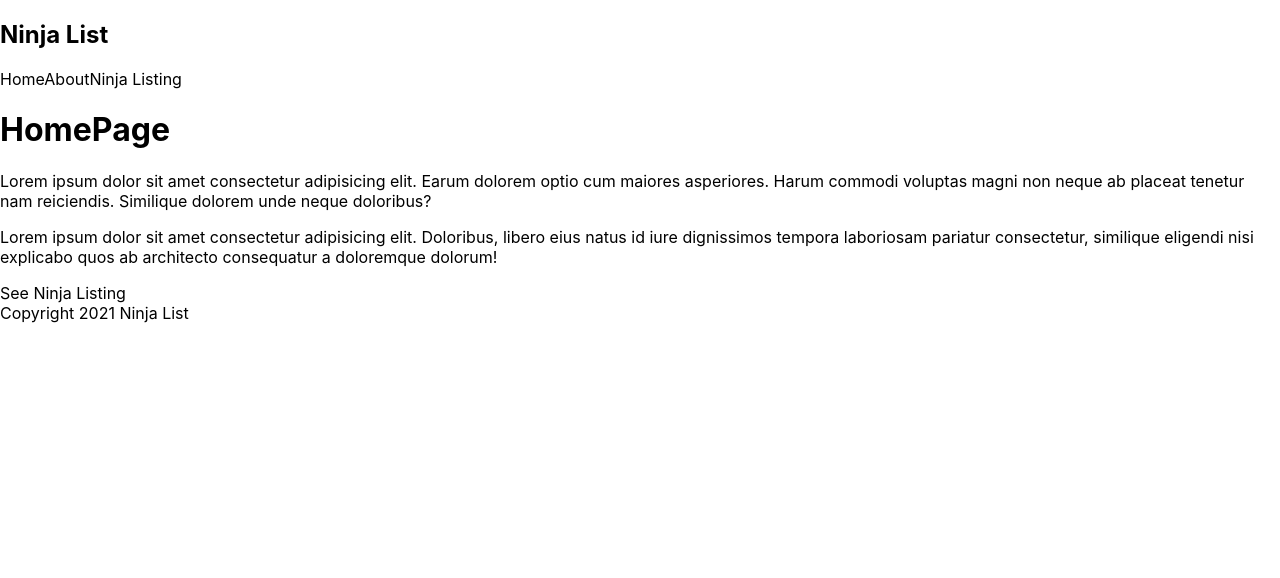
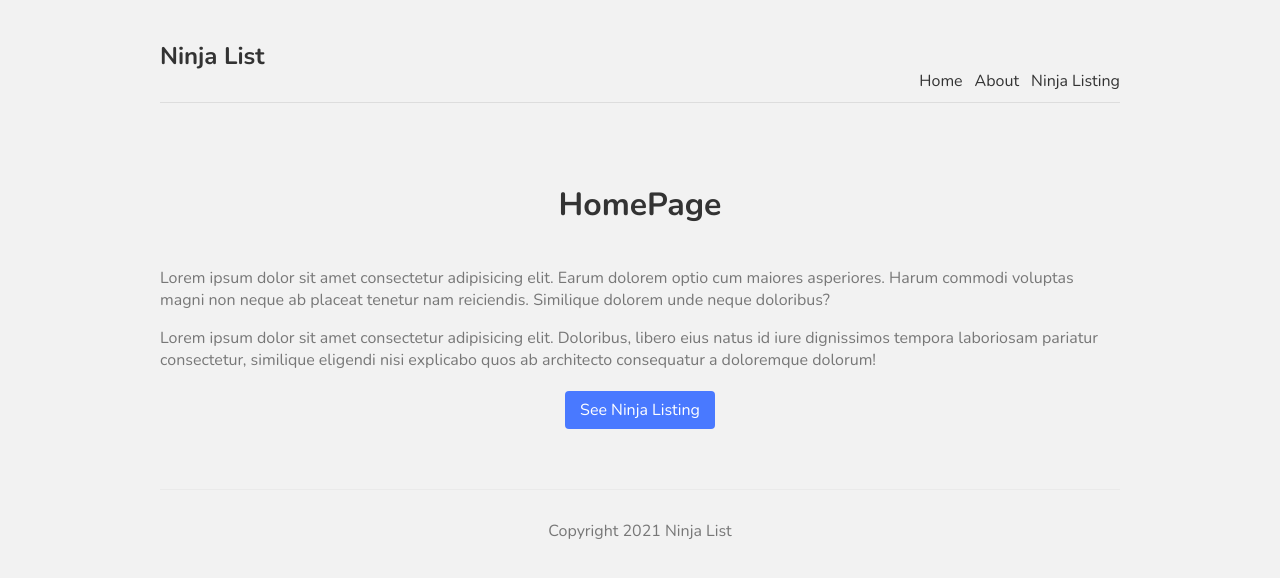
Before and after one commit to Ezzedini-Yassine/nextjs, a Next.js app in the folder ninjalist/: page / in a window 1280 px wide. Shown: the top 578 px of the page. Built offline with nearby package versions, Linux system fonts and the light colour scheme.

Commit message:
Layout + CSS + 404

```diff
--- a/ninjalist/comps/Footer.js
+++ b/ninjalist/comps/Footer.js
@@ -1,9 +1,5 @@
 const Footer = () => {
-  return (
-    <>
-      <div>Copyright 2021 Ninja List</div>
-    </>
-  );
+  return <footer>Copyright 2021 Ninja List</footer>;
 };
 
 export default Footer;
--- /dev/null
+++ b/ninjalist/comps/Layout.js
@@ -0,0 +1,14 @@
+import Footer from "./Footer";
+import Navbar from "./Navbar";
+
+const Layout = ({ children }) => {
+  return (
+    <div className="content">
+      <Navbar />
+      {children}
+      <Footer />
+    </div>
+  );
+};
+
+export default Layout;
--- a/ninjalist/comps/Navbar.js
+++ b/ninjalist/comps/Navbar.js
@@ -3,7 +3,7 @@
 const Navbar = () => {
   return (
     <nav>
-      <div>
+      <div className="logo">
         <h1>Ninja List</h1>
       </div>
       <Link href="/">
--- a/ninjalist/pages/_app.js
+++ b/ninjalist/pages/_app.js
@@ -1,7 +1,12 @@
-import '../styles/globals.css'
+import Layout from "../comps/Layout";
+import "../styles/globals.css";
 
 function MyApp({ Component, pageProps }) {
-  return <Component {...pageProps} />
+  return (
+    <Layout>
+      <Component {...pageProps} />
+    </Layout>
+  );
 }
 
-export default MyApp
+export default MyApp;
--- a/ninjalist/pages/index.js
+++ b/ninjalist/pages/index.js
@@ -8,23 +8,21 @@
 export default function Home() {
   return (
     <div>
-      <Navbar />
-      <h1>HomePage</h1>
-      <p>
+      <h1 className={styles.title}>HomePage</h1>
+      <p className={styles.text}>
         Lorem ipsum dolor sit amet consectetur adipisicing elit. Earum dolorem
         optio cum maiores asperiores. Harum commodi voluptas magni non neque ab
         placeat tenetur nam reiciendis. Similique dolorem unde neque doloribus?
       </p>
-      <p>
+      <p className={styles.text}>
         Lorem ipsum dolor sit amet consectetur adipisicing elit. Doloribus,
         libero eius natus id iure dignissimos tempora laboriosam pariatur
         consectetur, similique eligendi nisi explicabo quos ab architecto
         consequatur a doloremque dolorum!
       </p>
       <Link href="/ninjas">
-        <a> See Ninja Listing</a>
+        <a className={styles.btn}> See Ninja Listing</a>
       </Link>
-      <Footer />
     </div>
   );
 }
--- a/ninjalist/styles/Home.module.css
+++ b/ninjalist/styles/Home.module.css
@@ -1,116 +1,18 @@
-.container {
-  padding: 0 2rem;
-}
-
-.main {
-  min-height: 100vh;
-  padding: 4rem 0;
-  flex: 1;
-  display: flex;
-  flex-direction: column;
-  justify-content: center;
-  align-items: center;
-}
-
-.footer {
-  display: flex;
-  flex: 1;
-  padding: 2rem 0;
-  border-top: 1px solid #eaeaea;
-  justify-content: center;
-  align-items: center;
-}
-
-.footer a {
-  display: flex;
-  justify-content: center;
-  align-items: center;
-  flex-grow: 1;
-}
-
-.title a {
-  color: #0070f3;
-  text-decoration: none;
-}
-
-.title a:hover,
-.title a:focus,
-.title a:active {
-  text-decoration: underline;
-}
-
 .title {
-  margin: 0;
-  line-height: 1.15;
-  font-size: 4rem;
-}
-
-.title,
-.description {
+  color: #333;
+  padding-bottom: 20px;
   text-align: center;
 }
-
-.description {
-  margin: 4rem 0;
-  line-height: 1.5;
-  font-size: 1.5rem;
+.text {
+  color: #777;
 }
-
-.code {
-  background: #fafafa;
-  border-radius: 5px;
-  padding: 0.75rem;
-  font-size: 1.1rem;
-  font-family: Menlo, Monaco, Lucida Console, Liberation Mono, DejaVu Sans Mono,
-    Bitstream Vera Sans Mono, Courier New, monospace;
+.btn {
+  display: block;
+  width: 150px;
+  padding: 8px 0;
+  margin: 20px auto;
+  background: #4979ff;
+  border-radius: 4px;
+  color: white;
+  text-align: center;
 }
-
-.grid {
-  display: flex;
-  align-items: center;
-  justify-content: center;
-  flex-wrap: wrap;
-  max-width: 800px;
-}
-
-.card {
-  margin: 1rem;
-  padding: 1.5rem;
-  text-align: left;
-  color: inherit;
-  text-decoration: none;
-  border: 1px solid #eaeaea;
-  border-radius: 10px;
-  transition: color 0.15s ease, border-color 0.15s ease;
-  max-width: 300px;
-}
-
-.card:hover,
-.card:focus,
-.card:active {
-  color: #0070f3;
-  border-color: #0070f3;
-}
-
-.card h2 {
-  margin: 0 0 1rem 0;
-  font-size: 1.5rem;
-}
-
-.card p {
-  margin: 0;
-  font-size: 1.25rem;
-  line-height: 1.5;
-}
-
-.logo {
-  height: 1em;
-  margin-left: 0.5rem;
-}
-
-@media (max-width: 600px) {
-  .grid {
-    width: 100%;
-    flex-direction: column;
-  }
-}
--- a/ninjalist/styles/globals.css
+++ b/ninjalist/styles/globals.css
@@ -1,16 +1,45 @@
-html,
+@import url("https://fonts.googleapis.com/css2?family=Nunito:wght@300;400;600;700&display=swap");
+
 body {
-  padding: 0;
-  margin: 0;
-  font-family: -apple-system, BlinkMacSystemFont, Segoe UI, Roboto, Oxygen,
-    Ubuntu, Cantarell, Fira Sans, Droid Sans, Helvetica Neue, sans-serif;
+  background: #f2f2f2;
+  color: #333;
+  font-family: "Nunito";
+}
+a {
+  color: #333;
+  text-decoration: none;
+}
+.content {
+  max-width: 960px;
+  margin: 0 auto;
+}
+nav {
+  margin: 10px auto 80px;
+  padding: 10px 0;
+  display: flex;
+  justify-content: flex-end;
+  align-items: flex-end;
+  border-bottom: 1px solid #ddd;
+}
+nav a {
+  margin-left: 12px;
+}
+nav .logo {
+  margin-right: auto;
+}
+footer {
+  display: block;
+  text-align: center;
+  padding: 30px 0;
+  margin-top: 60px;
+  color: #777;
+  border-top: 1px solid #eaeaea;
 }
 
-a {
-  color: inherit;
-  text-decoration: none;
+.not-found {
+  text-align: center;
 }
-
-* {
-  box-sizing: border-box;
+.not-found a {
+  color: #4979ff;
+  text-decoration: underline;
 }
```
Also changed, not shown: ninjalist/pages/404.js (added, +18 -0 lines), ninjalist/styles/Ninjas.module.css (added).
